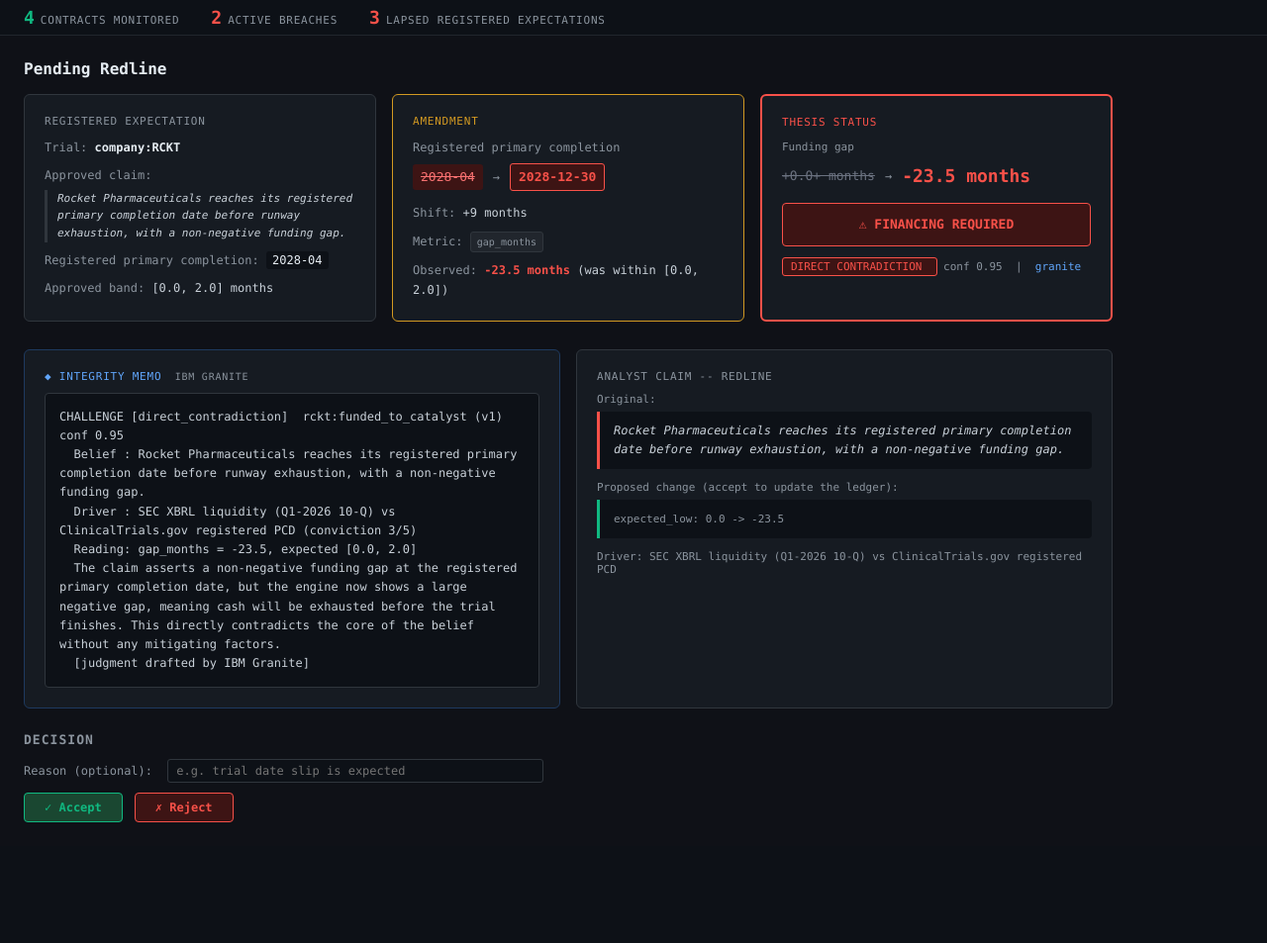
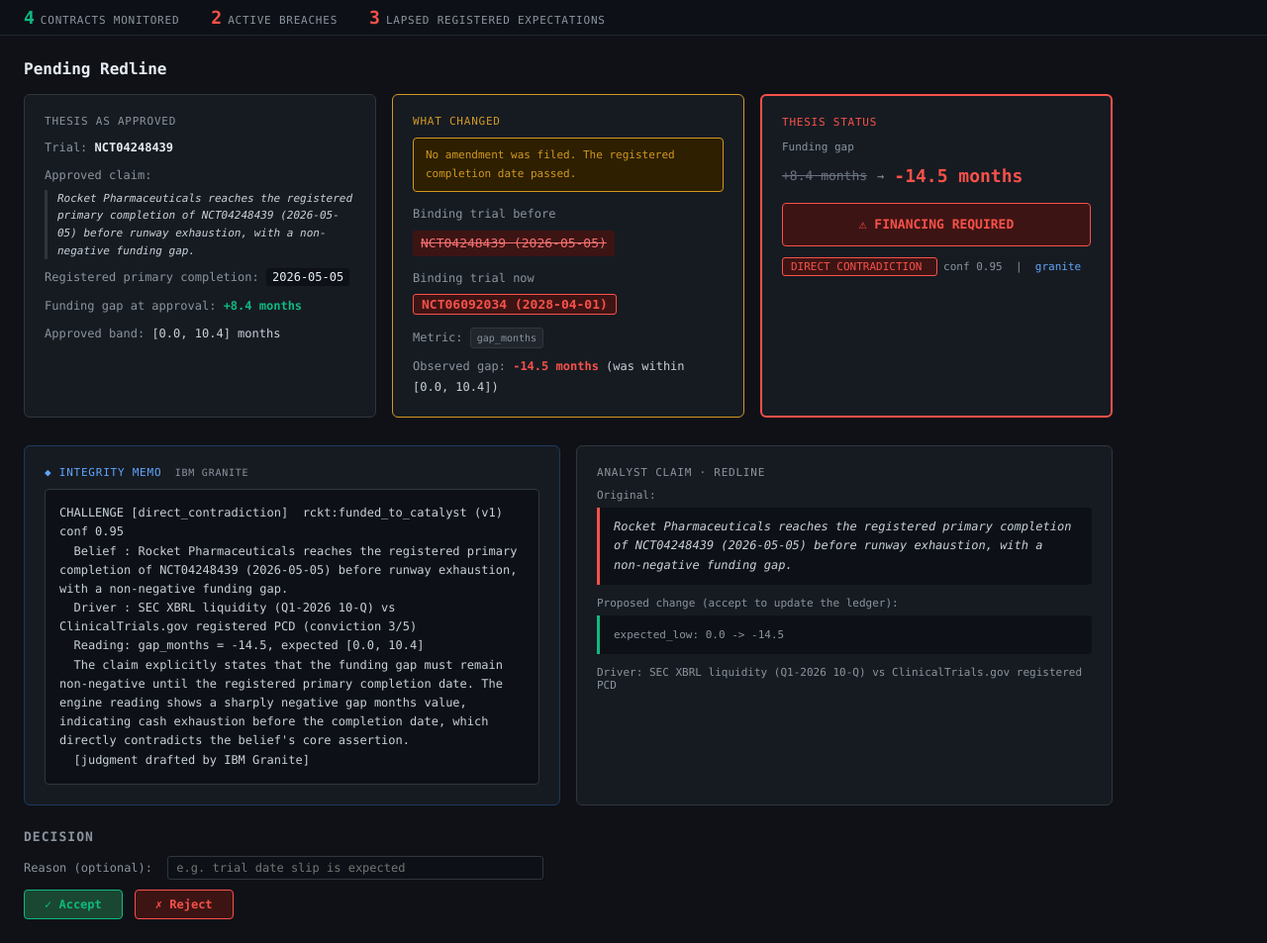
Before and after one commit to kristenharim/catalyst-integrity-desk, a Flask app: page /redline in a window 1280 px wide. Shown: the part 36-989 px from the top of the page at 99% size. Before the commit the page ends 867 px from the top, so only its background shows below. Run offline with Flask 3, Linux system fonts and the light colour scheme.

Commit message:
replace scripted amendment with real lapse event on RCKT

```diff
--- a/console/templates/confirm.html
+++ b/console/templates/confirm.html
@@ -1,5 +1,5 @@
 {% extends "base.html" %}
-{% block title %}Decision recorded -- Catalyst Integrity Desk{% endblock %}
+{% block title %}Decision recorded &middot; Catalyst Integrity Desk{% endblock %}
 {% block content %}
 
 <h1>Decision recorded</h1>
--- a/console/templates/contracts.html
+++ b/console/templates/contracts.html
@@ -1,5 +1,5 @@
 {% extends "base.html" %}
-{% block title %}Contracts -- Catalyst Integrity Desk{% endblock %}
+{% block title %}Contracts &middot; Catalyst Integrity Desk{% endblock %}
 {% block content %}
 <h1>Catalyst Contracts</h1>
 
@@ -50,7 +50,7 @@
 
 {% if unreliable %}
 <hr>
-<h2>Flagged -- not ranked</h2>
+<h2>Flagged &middot; not ranked</h2>
 <table>
   <thead>
     <tr>
--- a/console/templates/redline.html
+++ b/console/templates/redline.html
@@ -1,5 +1,5 @@
 {% extends "base.html" %}
-{% block title %}Pending Redline -- Catalyst Integrity Desk{% endblock %}
+{% block title %}Pending Redline &middot; Catalyst Integrity Desk{% endblock %}
 {% block content %}
 
 <h1>Pending Redline</h1>
@@ -8,9 +8,9 @@
 
 {# ------------------------------------------------------------------
    Three-column story: reads left to right as the breach moment.
-   Left column:  the registered expectation (what the thesis rested on).
-   Centre column: the amendment (what changed).
-   Right column:  thesis status after the amendment.
+   Left column:  the thesis as approved -- anchored to the lapsed trial.
+   Centre column: what changed -- not an amendment; the date passed.
+   Right column:  thesis status after the binding catalyst moved.
 
    CSS transitions on the gap colour flip illustrate the breach; no
    numbers are introduced by the animation.
@@ -18,14 +18,14 @@
 <div style="display:grid; grid-template-columns:1fr 1fr 1fr; gap:16px;
             margin-bottom:28px; max-width:1100px;">
 
-  {# ---- Left: registered expectation ---- #}
+  {# ---- Left: thesis as approved against the lapsed trial ---- #}
   <div style="background:#161b22; border:1px solid #30363d; border-radius:6px; padding:20px;">
     <div style="font-size:11px; color:#8b949e; text-transform:uppercase;
-                letter-spacing:0.07em; margin-bottom:10px;">Registered expectation</div>
+                letter-spacing:0.07em; margin-bottom:10px;">Thesis as approved</div>
     <div style="font-size:12px; color:#c9d1d9; line-height:1.7;">
       <div style="margin-bottom:8px;">
         <span style="color:#8b949e">Trial:</span>
-        <span style="font-weight:bold; color:#e6edf3;">{{ redline.proposed_card.scope }}</span>
+        <span style="font-weight:bold; color:#e6edf3;">{{ redline.prior_trial }}</span>
       </div>
       <div style="margin-bottom:8px;">
         <span style="color:#8b949e">Approved claim:</span>
@@ -37,7 +37,11 @@
       <div style="margin-bottom:8px;">
         <span style="color:#8b949e">Registered primary completion:</span>
         <code style="background:#0d1117; padding:2px 6px; border-radius:3px;
-                     color:#e6edf3;">{{ redline.original_pcd }}</code>
+                     color:#e6edf3;">{{ redline.prior_pcd }}</code>
+      </div>
+      <div style="margin-bottom:8px;">
+        <span style="color:#8b949e">Funding gap at approval:</span>
+        <span style="color:#10b981; font-weight:bold;">+{{ redline.lapse_display.prior_gap_1f }} months</span>
       </div>
       <div>
         <span style="color:#8b949e">Approved band:</span>
@@ -47,35 +51,41 @@
     </div>
   </div>
 
-  {# ---- Centre: the amendment ---- #}
+  {# ---- Centre: what changed (date passed, not an amendment) ---- #}
   <div style="background:#161b22; border:1px solid #d29922; border-radius:6px; padding:20px;">
     <div style="font-size:11px; color:#d29922; text-transform:uppercase;
-                letter-spacing:0.07em; margin-bottom:10px;">Amendment</div>
+                letter-spacing:0.07em; margin-bottom:10px;">What changed</div>
     <div style="font-size:12px; color:#c9d1d9; line-height:1.7;">
+      {% if redline.no_amendment_filed %}
+      <div style="background:#2d1f00; border:1px solid #d29922; border-radius:4px;
+                  padding:8px 12px; margin-bottom:12px; font-size:11px; color:#d29922;">
+        No amendment was filed. The registered completion date passed.
+      </div>
+      {% endif %}
       <div style="margin-bottom:12px;">
-        <span style="color:#8b949e">Registered primary completion</span>
+        <span style="color:#8b949e">Binding trial before</span>
         <div style="margin-top:6px; display:flex; align-items:center; gap:10px;">
-          {# Old date struck through in red #}
+          {# Old trial struck through in red #}
           <code style="background:#3d1414; padding:2px 8px; border-radius:3px;
                        color:#f87171; text-decoration:line-through;
-                       font-size:13px;">{{ redline.original_pcd }}</code>
-          <span style="color:#8b949e;">&#8594;</span>
-          {# New date arrives in bright red -- breach moment #}
+                       font-size:13px;">{{ redline.prior_trial }} ({{ redline.prior_pcd }})</code>
+        </div>
+      </div>
+      <div style="margin-bottom:12px;">
+        <span style="color:#8b949e">Binding trial now</span>
+        <div style="margin-top:6px;">
+          {# New binding trial in bright red -- breach moment #}
           <code style="background:#3d1414; padding:2px 8px; border-radius:3px;
                        color:#f85149; font-size:13px; font-weight:bold;
-                       border:1px solid #f85149;">{{ redline.shifted_pcd }}</code>
+                       border:1px solid #f85149;">{{ redline.current_trial }} ({{ redline.current_pcd }})</code>
         </div>
-      </div>
-      <div style="margin-bottom:8px;">
-        <span style="color:#8b949e">Shift:</span>
-        +{{ redline.shift_months }} months
       </div>
       <div style="margin-bottom:8px;">
         <span style="color:#8b949e">Metric:</span>
         <span class="tag">{{ redline.breach.metric }}</span>
       </div>
       <div>
-        <span style="color:#8b949e">Observed:</span>
+        <span style="color:#8b949e">Observed gap:</span>
         <span style="color:#f85149; font-weight:bold;">
           {{ redline.breach.display.observed_1f }} months
         </span>
@@ -84,24 +94,24 @@
     </div>
   </div>
 
-  {# ---- Right: thesis status after amendment ---- #}
+  {# ---- Right: thesis status after the binding catalyst moved ---- #}
   <div style="background:#161b22; border:2px solid #f85149; border-radius:6px; padding:20px;
               transition: border-color 0.4s;">
     <div style="font-size:11px; color:#f85149; text-transform:uppercase;
                 letter-spacing:0.07em; margin-bottom:10px;">Thesis status</div>
     <div style="font-size:12px; color:#c9d1d9; line-height:1.7;">
       <div style="margin-bottom:12px;">
-        {# Funding gap: flipped from green to red by the amendment #}
+        {# Funding gap: flipped from green to red when the binding catalyst moved #}
         <div style="font-size:11px; color:#8b949e; margin-bottom:4px;">Funding gap</div>
         <div style="display:flex; align-items:center; gap:10px;">
-          {# Previous state would have been positive (within band) #}
+          {# Previous state: positive (within band) #}
           <span style="color:#6b7280; text-decoration:line-through; font-size:13px;">
-            +{{ redline.breach.display.expected_low_1f }}+ months
+            +{{ redline.lapse_display.prior_gap_1f }} months
           </span>
           <span style="color:#8b949e;">&#8594;</span>
-          {# Post-amendment: negative, red #}
+          {# Current: negative, red #}
           <span style="color:#f85149; font-weight:bold; font-size:18px;">
-            {{ redline.breach.display.observed_1f }} months
+            {{ redline.lapse_display.current_gap_1f }} months
           </span>
         </div>
       </div>
@@ -160,7 +170,7 @@
   {# Original claim with invalidated clause marked, and proposed replacement #}
   <div style="background:#161b22; border:1px solid #30363d; border-radius:6px; padding:20px;">
     <div style="font-size:11px; color:#8b949e; text-transform:uppercase;
-                letter-spacing:0.07em; margin-bottom:10px;">Analyst claim -- redline</div>
+                letter-spacing:0.07em; margin-bottom:10px;">Analyst claim &middot; redline</div>
 
     <div style="font-size:11px; color:#8b949e; margin-bottom:6px;">Original:</div>
     <div style="background:#0d1117; border-left:3px solid #f85149; padding:10px 14px;
--- a/data/snapshot.json
+++ b/data/snapshot.json
@@ -675,31 +675,31 @@
     "breach": {
       "card_id": "rckt:funded_to_catalyst",
       "metric": "gap_months",
-      "observed": -23.49075975359343,
+      "observed": -14.521560574948666,
       "expected_low": 0.0,
-      "expected_high": 2.0,
+      "expected_high": 10.37782340862423,
       "direction": "under",
       "display": {
-        "observed_1f": "-23.5",
+        "observed_1f": "-14.5",
         "expected_low_1f": "0.0",
-        "expected_high_1f": "2.0"
+        "expected_high_1f": "10.4"
       }
     },
     "classification": {
       "label": "direct_contradiction",
       "confidence": 0.95,
-      "rationale": "The claim asserts a non-negative funding gap at the registered primary completion date, but the engine now shows a large negative gap, meaning cash will be exhausted before the trial finishes. This directly contradicts the core of the belief without any mitigating factors.",
+      "rationale": "The claim explicitly states that the funding gap must remain non-negative until the registered primary completion date. The engine reading shows a sharply negative gap months value, indicating cash exhaustion before the completion date, which directly contradicts the belief's core assertion.",
       "source": "granite"
     },
-    "memo": "CHALLENGE [direct_contradiction]  rckt:funded_to_catalyst (v1)  conf 0.95\n  Belief : Rocket Pharmaceuticals reaches its registered primary completion date before runway exhaustion, with a non-negative funding gap.\n  Driver : SEC XBRL liquidity (Q1-2026 10-Q) vs ClinicalTrials.gov registered PCD (conviction 3/5)\n  Reading: gap_months = -23.5, expected [0.0, 2.0]\n  The claim asserts a non-negative funding gap at the registered primary completion date, but the engine now shows a large negative gap, meaning cash will be exhausted before the trial finishes. This directly contradicts the core of the belief without any mitigating factors.\n  [judgment drafted by IBM Granite]",
-    "redline": "expected_low: 0.0 -> -23.5",
+    "memo": "CHALLENGE [direct_contradiction]  rckt:funded_to_catalyst (v1)  conf 0.95\n  Belief : Rocket Pharmaceuticals reaches the registered primary completion of NCT04248439 (2026-05-05) before runway exhaustion, with a non-negative funding gap.\n  Driver : SEC XBRL liquidity (Q1-2026 10-Q) vs ClinicalTrials.gov registered PCD (conviction 3/5)\n  Reading: gap_months = -14.5, expected [0.0, 10.4]\n  The claim explicitly states that the funding gap must remain non-negative until the registered primary completion date. The engine reading shows a sharply negative gap months value, indicating cash exhaustion before the completion date, which directly contradicts the belief's core assertion.\n  [judgment drafted by IBM Granite]",
+    "redline": "expected_low: 0.0 -> -14.5",
     "proposed_card": {
       "card_id": "rckt:funded_to_catalyst",
-      "scope": "company:RCKT",
-      "claim": "Rocket Pharmaceuticals reaches its registered primary completion date before runway exhaustion, with a non-negative funding gap.",
+      "scope": "NCT04248439",
+      "claim": "Rocket Pharmaceuticals reaches the registered primary completion of NCT04248439 (2026-05-05) before runway exhaustion, with a non-negative funding gap.",
       "metric": "gap_months",
-      "expected_low": -23.5,
-      "expected_high": 2.0,
+      "expected_low": -14.5,
+      "expected_high": 10.37782340862423,
       "driver": "SEC XBRL liquidity (Q1-2026 10-Q) vs ClinicalTrials.gov registered PCD",
       "confidence": 3,
       "source": "console.make_snapshot",
@@ -707,9 +707,17 @@
       "status": "active",
       "version": 1
     },
-    "original_pcd": "2028-04",
-    "shifted_pcd": "2028-12-30",
-    "shift_months": 9
+    "prior_trial": "NCT04248439",
+    "prior_pcd": "2026-05-05",
+    "prior_gap_months": 8.37782340862423,
+    "current_trial": "NCT06092034",
+    "current_pcd": "2028-04-01",
+    "current_gap_months": -14.521560574948666,
+    "no_amendment_filed": true,
+    "lapse_display": {
+      "prior_gap_1f": "8.4",
+      "current_gap_1f": "-14.5"
+    }
   },
   "cmd_bar": {
     "monitored": 4,
```
Also changed, not shown: console/make_snapshot.py (+64 -43 lines), console/templates/detail.html (+6 -6 lines).
